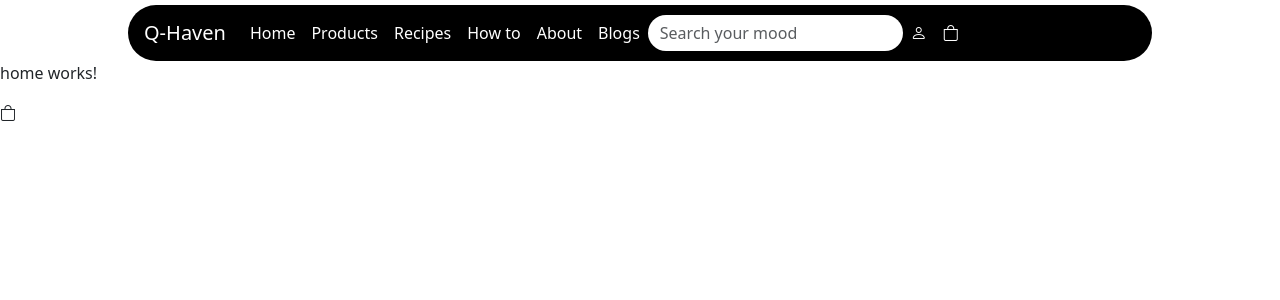
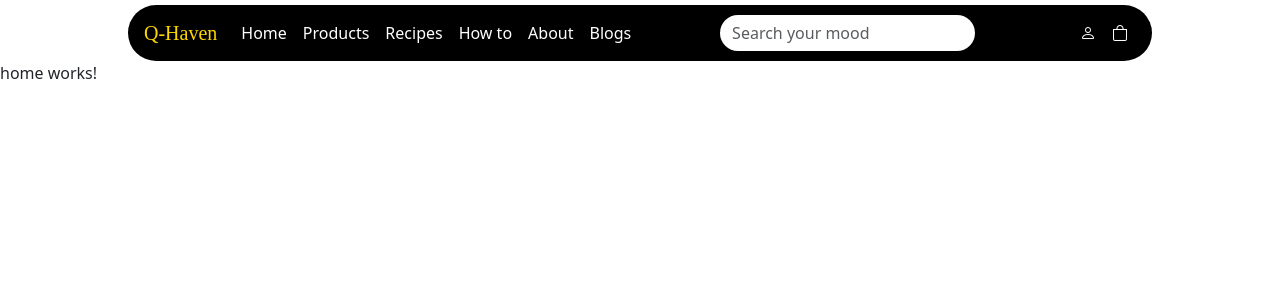
Before and after one commit to Carol254/qaffeeHaven, an Angular app: page / in a window 1280 px wide. Shown: the top 300 px of the page. Built offline with nearby package versions, Linux system fonts and the light colour scheme.

Commit message:
few changes made

```diff
--- a/src/app/header/header.component.html
+++ b/src/app/header/header.component.html
@@ -24,11 +24,11 @@
             <a class="nav-link" href="#">Blogs</a>
           </li>
       </ul>
-      <form class="form-inline d-flex my-2 my-lg-0">
+      <form class="form-inline d-flex my-2 mx-3 ms-auto my-lg-0">
         <input class="form-control mr-sm-2" type="search" placeholder="Search your mood" aria-label="Search">
       </form>
 
-      <ul class="navbar-nav ml-auto mt-2 mt-lg-0">
+      <ul class="navbar-nav  ms-auto mt-2 mt-lg-0">
         <li class="nav-item">
           <a class="nav-link" href="#"><i class="bi bi-person"></i></a>
         </li>
--- a/src/app/header/header.component.scss
+++ b/src/app/header/header.component.scss
@@ -11,7 +11,9 @@ nav{
     color: #fff !important;
 }
 .navbar-brand{
-    color: #fff !important;
+    color: gold !important;
+    font-family: 'Pacifico', cursive;
+    // font-family: 'Playfair Display', serif;
 }
 .form-control{
     border-radius: 30px;
@@ -21,3 +23,6 @@ nav{
 .bi{
     color: #fff !important;
 }
+.navbar-nav >.items{
+    margin-left: auto !important;
+}
--- a/src/app/home/home.component.html
+++ b/src/app/home/home.component.html
@@ -1,2 +1 @@
 <p>home works!</p>
-<i class="bi bi-bag"></i>
--- a/src/index.html
+++ b/src/index.html
@@ -7,6 +7,7 @@
   <meta name="viewport" content="width=device-width, initial-scale=1">
   <link rel="icon" type="image/x-icon" href="favicon.ico">
   <link rel="stylesheet" href="https://cdn.jsdelivr.net/npm/bootstrap-icons@1.11.1/font/bootstrap-icons.css">
+  <link rel="preconnect" href="https://fonts.googleapis.com">
   <link href="https://cdn.jsdelivr.net/npm/bootstrap@5.3.2/dist/css/bootstrap.min.css" rel="stylesheet" integrity="sha384-T3c6CoIi6uLrA9TneNEoa7RxnatzjcDSCmG1MXxSR1GAsXEV/Dwwykc2MPK8M2HN" crossorigin="anonymous">
 </head>
 <body>
```
